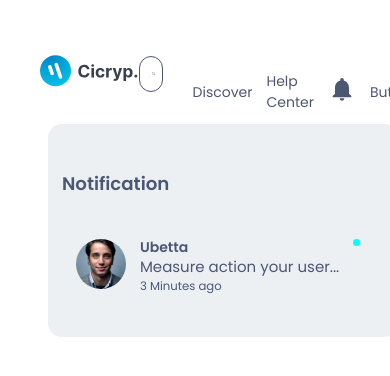
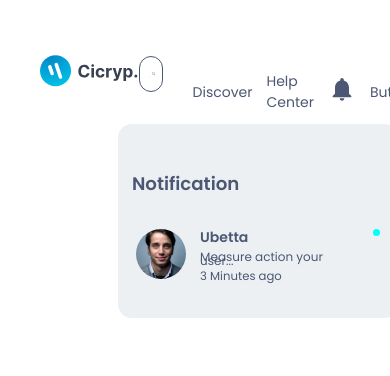
Before and after one commit to anjanaed/NFT-Market-Place, a Next.js app: page / in a window 390 px wide. Both pictures are taken after a click on the icon 341 px from the left and 89 px from the top of the page. Shown: the top 376 px of the page. Built offline with nearby package versions, Linux system fonts and the light colour scheme.

Commit message:
responsive notify

```diff
--- a/components/NavBar/Notification/Notification.module.css
+++ b/components/NavBar/Notification/Notification.module.css
@@ -56,3 +56,17 @@
     border-radius: 50%;
     background-color: aqua;
 }
+
+@media screen and (max-width:35rem) {
+    .notification{
+        width:20rem;
+        left:-15rem;
+    }
+    .notification_box{
+        padding: .3rem;
+    }
+    .notification_box p{
+        font-size: 12px;
+    }
+
+}
```
